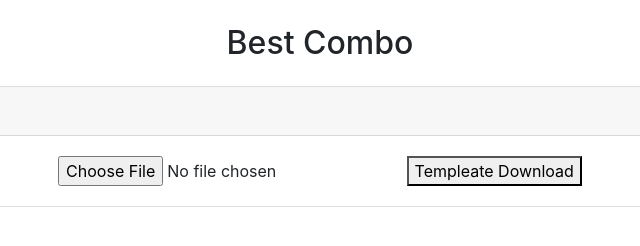
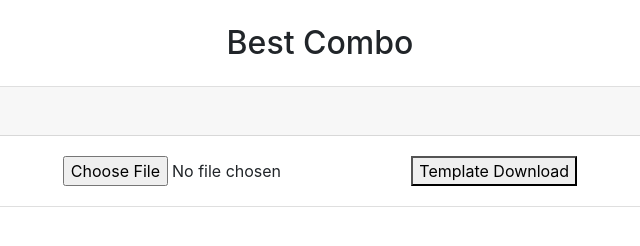
Before and after one commit to Tanish431/final_combo, a plain HTML site: page index.html in a window 1280 px wide. Shown: the full height of the page, 320-960 px from the left. Drawn offline with nearby package versions, Linux system fonts and the light colour scheme.

Commit message:
Update index.html

```diff
--- a/index.html
+++ b/index.html
@@ -22,7 +22,7 @@
     		<div class="card-body" style="text-align:center;">
                 <form method="get" action="./Template.xlsx">
                 <input type="file" id="excel_file" />
-                <button type="submit">Templeate Download</button>
+                <button type="submit">Template Download</button>
                  </form>
     		</div>
     	</div>
```
